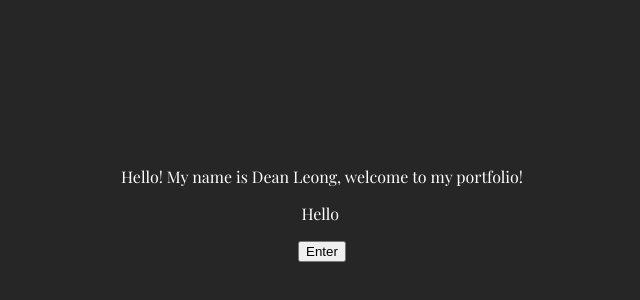
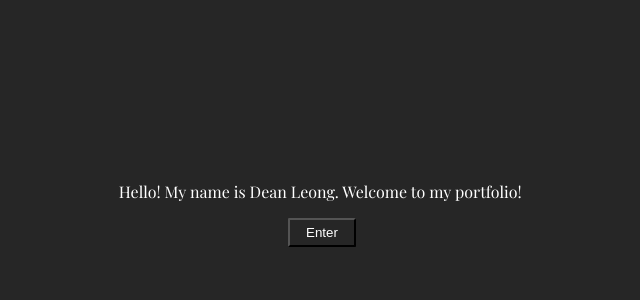
Before and after one commit to DeanLeong/leong_portfolio, a React (Create React App) app in the folder client/: page / in a window 1280 px wide. Shown: the part 194-494 px from the top of the page, without its empty margins (318-958 px from the left). Built offline with nearby package versions, Linux system fonts and the light colour scheme.

Commit message:
added a typing animation and enter button

```diff
--- a/client/src/screens/Landing.css
+++ b/client/src/screens/Landing.css
@@ -13,3 +13,17 @@
 .landing-welcome-msg {
   color: white;
 }
+
+.enter-button {
+  color: #ffffff;
+  background-color: #1c00ff00;
+  transition: 0.25;
+  padding: 0.35em 1.2em;
+  border: 0.1em 0.3em 0;
+  border-radius: 0.12em;
+}
+
+.enter-button:hover {
+  color: black;
+  background-color: #ffffff;
+}
--- a/client/src/screens/Landing.jsx
+++ b/client/src/screens/Landing.jsx
@@ -7,14 +7,17 @@ function Landing(props) {
   return (
     <div className="landing-container">
       <div className="landing-info-container">
-        <p className="landing-welcome-msg">Hello! My name is Dean Leong, welcome to my portfolio!</p>
           <Typical
-            steps={['Hello', 1000, 'Hello world!', 500]}
+          steps={[
+            'Hello!', 500,
+            'Hello! My name is Dean Leong.', 1000,
+            'Hello! My name is Dean Leong. Welcome to my portfolio!', 1500,
+            'Hello! My name is Dean Leong.', 2000]}
             loop={Infinity}
             wrapper="p"
             className="landing-welcome-msg"
           />
-        <Link to="/home"><button>Enter</button></Link>
+        <Link to="/home"><button className="enter-button">Enter</button></Link>
       </div>
     </div>
   );
```
Also changed, not shown: 1 other file (tests, documents, lock files or other folders).
